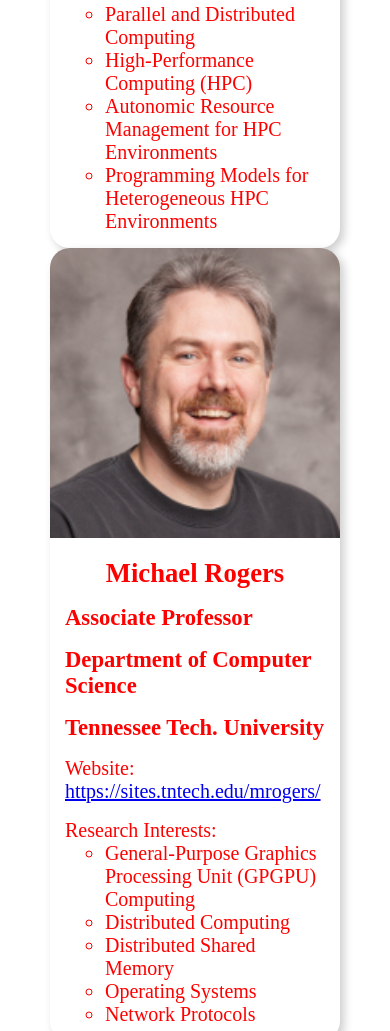
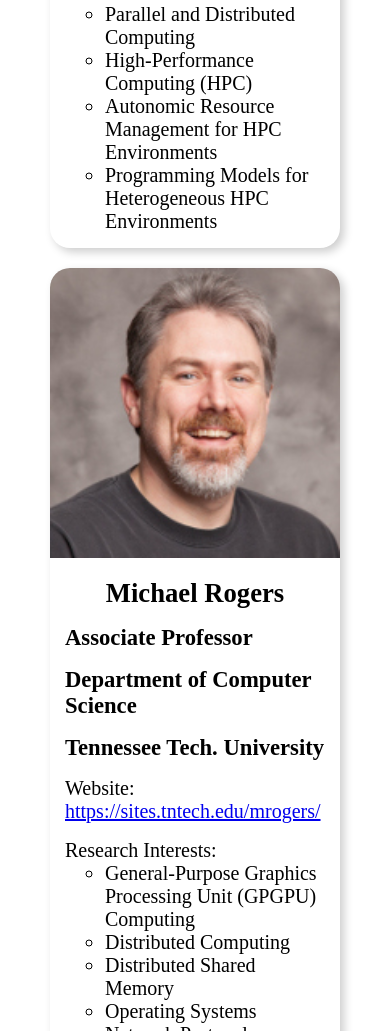
Before and after one commit to jagraves21/hpc-lab, a plain HTML site: page people.html in a window 390 px wide. Shown: the part 969-2000 px from the top of the page. Drawn offline with Linux system fonts and the light colour scheme.

Commit message:
large card fixes

```diff
--- a/css/card.css
+++ b/css/card.css
@@ -145,13 +145,12 @@
 	.large-card-deck .card {
 		display: block;
 		width: 100%;
-		color: red;
 		box-shadow: 4px 4px 10px 0 rgba(0, 0, 0, 0.2);
 		border-radius: 20px;
 		overflow: hidden;
 		flex: 0 0 auto;
 	}
-	.card-deck .card ~ .card{
+	.large-card-deck .card ~ .card{
 		margin-top: 20px;
 	}
 
```
